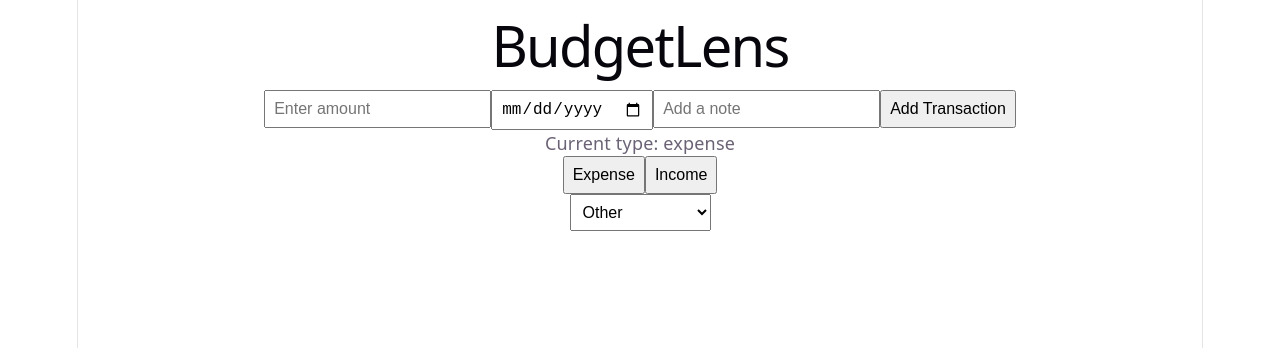
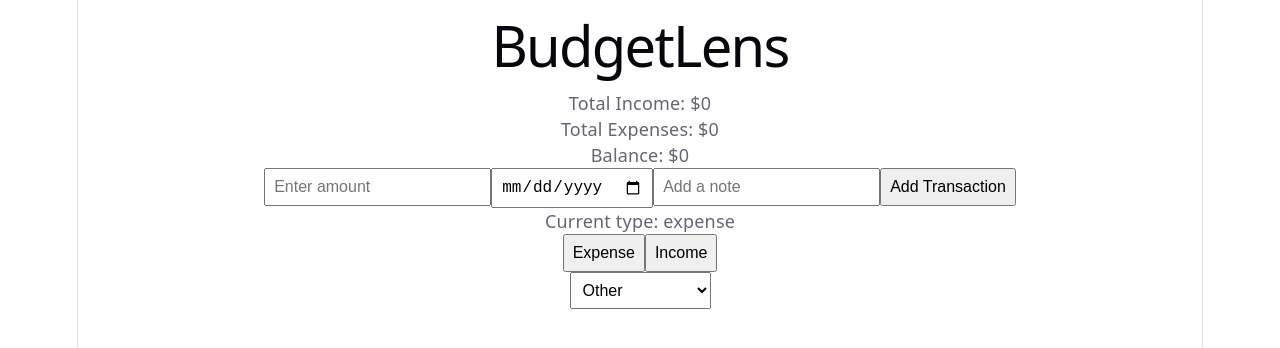
Before and after one commit to KarthikGadde4/budgetlens, a React (Vite) app: page / in a window 1280 px wide. Shown: the top 348 px of the page. Built offline with nearby package versions, Linux system fonts and the light colour scheme.

Commit message:
Added transaction summary totals

```diff
--- a/src/App.tsx
+++ b/src/App.tsx
@@ -57,10 +57,29 @@ function App() {
     setDate("");
     setNote("");
   };
+  //Start with all transactions
+  //→ keep only income transactions
+  //→ add up their amounts
+  //→ store result in totalIncome
+  const totalIncome = transactions
+    .filter((transaction) => transaction.type === "income")
+    .reduce((sum, transaction) => sum + transaction.amount, 0);
+
+  const totalExpenses = transactions
+    .filter((transactions) => transactions.type === "expense")
+    .reduce((sum, transaction) => sum + transaction.amount, 0);
+
+  const balance = totalIncome - totalExpenses;
 
   return (
     <div>
       <h1>BudgetLens</h1>
+
+      <div>
+        <p>Total Income: ${totalIncome}</p>
+        <p>Total Expenses: ${totalExpenses}</p>
+        <p>Balance: ${balance}</p>
+      </div>
 
       <input
         type="text"
```
